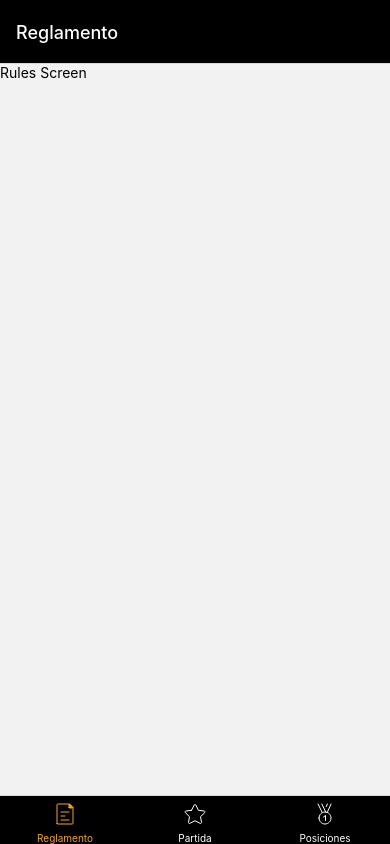
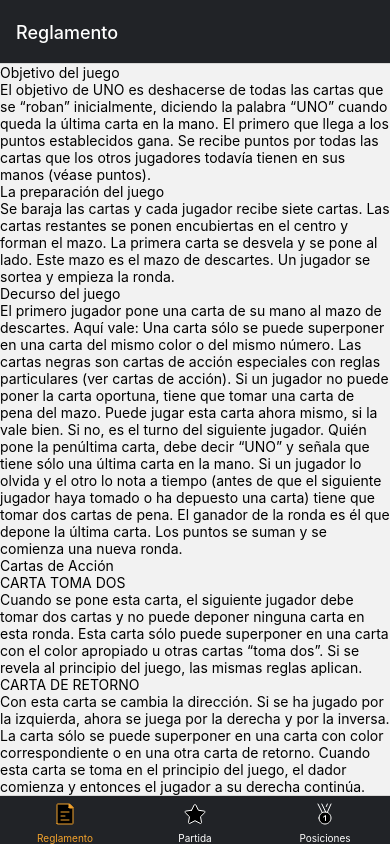
Before and after one commit to luchoPenafiel/uno-rn, a React Native app: screen /Reglamento in a window 390 px wide. Built offline with nearby package versions, Linux system fonts and the light colour scheme.

Commit message:
add reglamentations screen

```diff
--- a/src/components/BottomNavigator.tsx
+++ b/src/components/BottomNavigator.tsx
@@ -15,11 +15,12 @@
 
 const customStyles = {
   headerStyle: {
-    backgroundColor: theme.color.dark,
+    backgroundColor: theme.color.darkGray,
+    borderColor: 'red',
   },
   headerTintColor: theme.color.white,
   tabBarStyle: {
-    backgroundColor: theme.color.dark,
+    backgroundColor: theme.color.darkGray,
   },
   tabBarActiveTintColor: theme.color.yellow,
   tabBarInactiveTintColor: theme.color.white,
--- /dev/null
+++ b/src/components/PageWrapper.tsx
@@ -0,0 +1,24 @@
+// Vendor
+import React, { ReactElement } from 'react';
+import { ScrollView, View } from 'react-native';
+import styled from 'styled-components';
+
+// Theme
+import theme from '@uno/constants/theme';
+
+const Wrapper = styled(ScrollView)`
+  background: ${theme.color.darkGray};
+`;
+
+const InnerWrapper = styled(View)`
+  background: ${theme.color.darkGray};
+  padding: 20px;
+`;
+
+export const PageWrapper = ({ children }: { children: ReactElement | ReactElement[] }) => {
+  return (
+    <Wrapper>
+      <InnerWrapper>{children}</InnerWrapper>
+    </Wrapper>
+  );
+};
--- /dev/null
+++ b/src/components/Texts.tsx
@@ -0,0 +1,69 @@
+// Vendor
+import React from 'react';
+import { View, Text as RNText } from 'react-native';
+import styled from 'styled-components';
+
+const TextStyles = styled(RNText)`
+  margin-bottom: 10px;
+
+  font-size: 16px;
+  color: white;
+`;
+
+export const Text = ({ children }: { children: string }) => {
+  return <TextStyles>{children}</TextStyles>;
+};
+
+const TitleStyles = styled(RNText)`
+  margin-top: 8px;
+  margin-bottom: 14px;
+
+  font-size: 26px;
+  font-weight: bold;
+  color: white;
+`;
+
+export const Title = ({ children }: { children: string }) => {
+  return <TitleStyles>{children}</TitleStyles>;
+};
+
+const SubtitleStyles = styled(RNText)`
+  margin-top: 8px;
+  margin-bottom: 4px;
+
+  font-size: 18px;
+  font-weight: bold;
+  color: white;
+`;
+
+export const Subtitle = ({ children }: { children: string }) => {
+  return <SubtitleStyles>{children}</SubtitleStyles>;
+};
+
+const ListItemWrapper = styled(View)`
+  display: flex;
+  flex-direction: row;
+
+  margin-bottom: 4px;
+`;
+
+const ListItemBullet = styled(RNText)`
+  font-size: 16px;
+  color: white;
+`;
+
+const ListItemStyles = styled(RNText)`
+  margin-left: 4px;
+
+  font-size: 16px;
+  color: white;
+`;
+
+export const ListItem = ({ children }: { children: string }) => {
+  return (
+    <ListItemWrapper>
+      <ListItemBullet>-</ListItemBullet>
+      <ListItemStyles>{children}</ListItemStyles>
+    </ListItemWrapper>
+  );
+};
--- a/src/constants/theme.ts
+++ b/src/constants/theme.ts
@@ -5,6 +5,7 @@
     blue: '#5457fa',
     green: '#00a827',
     dark: '#000',
+    darkGray: '#212327',
     white: '#fff',
     gray: '#adadad',
   },
--- a/src/screens/Game/Game.tsx
+++ b/src/screens/Game/Game.tsx
@@ -1,11 +1,14 @@
 // Vendor
 import React from 'react';
-import { View, Text } from 'react-native';
+import { Text } from 'react-native';
+
+// Components
+import { PageWrapper } from '@uno/components/PageWrapper';
 
 export const Game = () => {
   return (
-    <View>
+    <PageWrapper>
       <Text>Game Screen</Text>
-    </View>
+    </PageWrapper>
   );
 };
--- a/src/screens/Leaderboard/Leaderboard.tsx
+++ b/src/screens/Leaderboard/Leaderboard.tsx
@@ -1,11 +1,14 @@
 // Vendor
 import React from 'react';
-import { View, Text } from 'react-native';
+import { Text } from 'react-native';
+
+// Components
+import { PageWrapper } from '@uno/components/PageWrapper';
 
 export const Leaderboard = () => {
   return (
-    <View>
+    <PageWrapper>
       <Text>Leaderboard Screen</Text>
-    </View>
+    </PageWrapper>
   );
 };
--- a/src/screens/Rules/Rules.tsx
+++ b/src/screens/Rules/Rules.tsx
@@ -1,11 +1,125 @@
 // Vendor
 import React from 'react';
-import { View, Text } from 'react-native';
+
+// Components
+import { PageWrapper } from '@uno/components/PageWrapper';
+import { Text, Title, Subtitle, ListItem } from '@uno/components/Texts';
 
 export const Rules = () => {
   return (
-    <View>
-      <Text>Rules Screen</Text>
-    </View>
+    <PageWrapper>
+      <Title>Objetivo del juego</Title>
+      <Text>
+        El objetivo de UNO es deshacerse de todas las cartas que se “roban” inicialmente, diciendo la palabra “UNO”
+        cuando queda la última carta en la mano. El primero que llega a los puntos establecidos gana. Se recibe puntos
+        por todas las cartas que los otros jugadores todavía tienen en sus manos (véase puntos).
+      </Text>
+
+      <Title>La preparación del juego</Title>
+      <Text>
+        Se baraja las cartas y cada jugador recibe siete cartas. Las cartas restantes se ponen encubiertas en el centro
+        y forman el mazo. La primera carta se desvela y se pone al lado. Este mazo es el mazo de descartes. Un jugador
+        se sortea y empieza la ronda.
+      </Text>
+
+      <Title>Decurso del juego</Title>
+      <Text>
+        El primero jugador pone una carta de su mano al mazo de descartes. Aquí vale: Una carta sólo se puede superponer
+        en una carta del mismo color o del mismo número. Las cartas negras son cartas de acción especiales con reglas
+        particulares (ver cartas de acción). Si un jugador no puede poner la carta oportuna, tiene que tomar una carta
+        de pena del mazo. Puede jugar esta carta ahora mismo, si la vale bien. Si no, es el turno del siguiente jugador.
+        Quién pone la penúltima carta, debe decir “UNO” y señala que tiene sólo una última carta en la mano. Si un
+        jugador lo olvida y el otro lo nota a tiempo (antes de que el siguiente jugador haya tomado o ha depuesto una
+        carta) tiene que tomar dos cartas de pena. El ganador de la ronda es él que depone la última carta. Los puntos
+        se suman y se comienza una nueva ronda.
+      </Text>
+
+      <Title>Cartas de Acción</Title>
+
+      <Subtitle>CARTA TOMA DOS</Subtitle>
+      <Text>
+        Cuando se pone esta carta, el siguiente jugador debe tomar dos cartas y no puede deponer ninguna carta en esta
+        ronda. Esta carta sólo puede superponer en una carta con el color apropiado u otras cartas “toma dos”. Si se
+        revela al principio del juego, las mismas reglas aplican.
+      </Text>
+
+      <Subtitle>CARTA DE RETORNO</Subtitle>
+      <Text>
+        Con esta carta se cambia la dirección. Si se ha jugado por la izquierda, ahora se juega por la derecha y por la
+        inversa. La carta sólo se puede superponer en una carta con color correspondiente o en una otra carta de
+        retorno. Cuando esta carta se toma en el principio del juego, el dador comienza y entonces el jugador a su
+        derecha continúa.
+      </Text>
+
+      <Subtitle>CARTA DE INTERMISIÓN</Subtitle>
+      <Text>
+        Después de poner esta carta, el siguiente jugador será “saltado”. La carta sólo se puede superponer en una carta
+        con color correspondiente o en una otra carta de intermisión. Cuando esta carta se toma en el principio del
+        juego, el jugador se “salta” a la izquierda del dador y el jugador a la izquierda de este jugador continúa el
+        juego.
+      </Text>
+
+      <Subtitle>CARTA DE ELECCIÓN DE COLORES</Subtitle>
+      <Text>
+        Con esta carta el jugador decide qué color sigue en el juego. También el color presente puede ser seleccionado.
+        Una carta de elección de colores también se puede poner cuando el jugador puede poner una carta diferente. Si se
+        toma una carta de elección de colores en el principio del juego, el jugador a la izquierda del dador decide qué
+        color va a seguir.
+      </Text>
+
+      <Subtitle>CARTA DE TOMAR CUATRO COLORES</Subtitle>
+      <Text>
+        Esta carta es la mejor. El jugador decide qué color sigue en el juego. Además, el siguiente jugador debe tomar
+        cuatro cartas. No se puede deponer cualquier carta en esta ronda. Por desgracia, la carta sólo se puede poner si
+        el jugador que la tiene, no tiene ninguna carta en la mano que corresponde con el color del montón. Si el
+        jugador tiene una carta con el número o una carta de acción, sin embargo la carta de tomar cuatro colores se
+        puede poner.
+      </Text>
+      <Text>
+        Un jugador que tiene una carta de tomar cuatro colores puede tirarse un farol y poner esa carta prohibida. Si el
+        jugador se atrapa ciertas reglas aplican (ver cartas de pena). Si esta carta se toma en el principio del juego,
+        se devuelve en el mazo y se toma otra carta
+      </Text>
+
+      <Title>Penas</Title>
+      <Text>
+        Si un jugador no respeta las reglas, debe tomar una o más cartas de pena. Las reglas son los siguientes:
+      </Text>
+
+      <ListItem>
+        UNO: Si un jugador olvida llamar “UNO” después de su penúltima carta y el siguiente jugador aún no ha jugado su
+        carta, debe tomar una carta de pena.
+      </ListItem>
+      <ListItem>Propuestas: Quién hace propuestas a sus jugadores, debe tomar dos cartas de pena.</ListItem>
+      <ListItem>
+        Puesto incorrecto: Quién pone una carta, a pesar de que no está o una carta incorrecta, debe reanudarla y
+        además, recibe una carta de pena.
+      </ListItem>
+      <ListItem>
+        La +4 sólo se puede poner cuando el jugador no puede utilizar el color actual con excepción de otras cartas de
+        acción. Si el jugador que tiene la +4 cree que la carta se ha jugado mal, puede desafiar el jugador anterior.
+        Debe entonces justificar al mostrar sus cartas que en realidad no podía operar correctamente el color. Puede
+        confirmarlo, el jugador desafiante ahora debe tomar seis cartas en lugar de cuatro. Sin embargo fue trasladado a
+        tener la +4 ilegalmente, debe tomar las cuatro cartas a su mismo.
+      </ListItem>
+
+      <Title>Puntuacion</Title>
+      <Text>
+        El jugador que ha puesto todas sus cartas primeramente, recibe los siguientes puntos por las cartas de sus
+        jugadores que tienen todavía en la mano:
+      </Text>
+      <ListItem>Todas las cartas de números: su valor</ListItem>
+      <ListItem>Carta toma dos: 20 puntos</ListItem>
+      <ListItem>Carta de retorno: 20 puntos</ListItem>
+      <ListItem>Carta de intermisión: 20 puntos</ListItem>
+      <ListItem>Carta de elección de colores: 50 puntos</ListItem>
+      <ListItem>Carta de tomar cuatro colores: 50 puntos</ListItem>
+
+      <Title>Variantes del juego</Title>
+      <Text>
+        Las reglas estandar del UNO son las mencionadas anteriormente, pero existen distintas variantes a las que los
+        jugadores pueden someterse.
+      </Text>
+    </PageWrapper>
   );
 };
```
Also changed, not shown: src/components/Icons/star-outline.svg (deleted).
